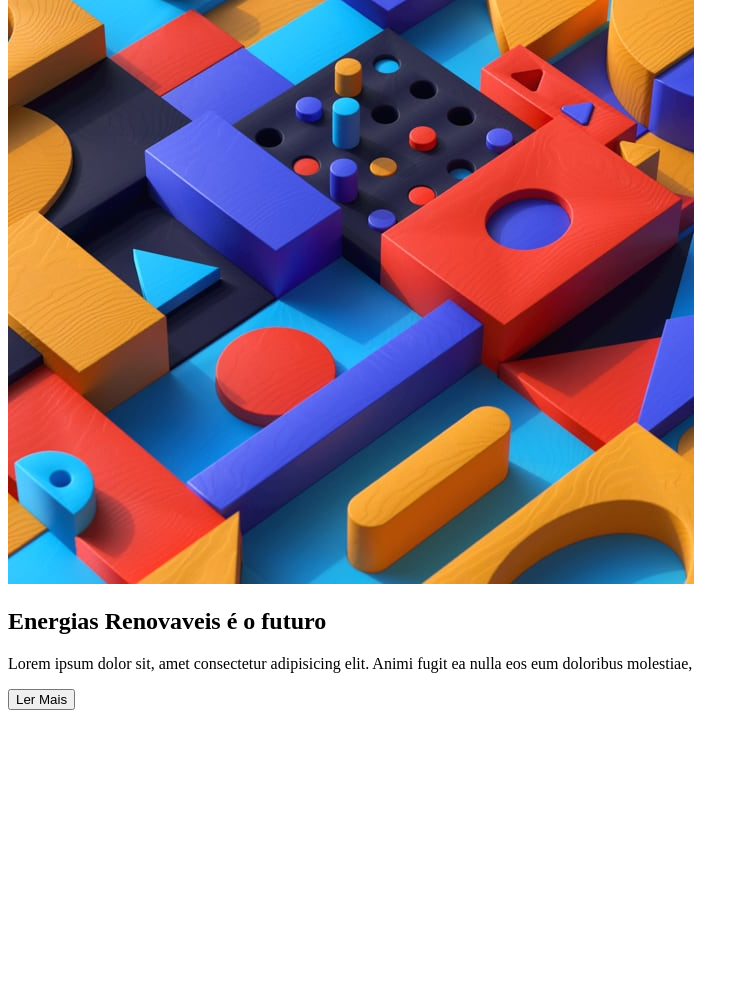
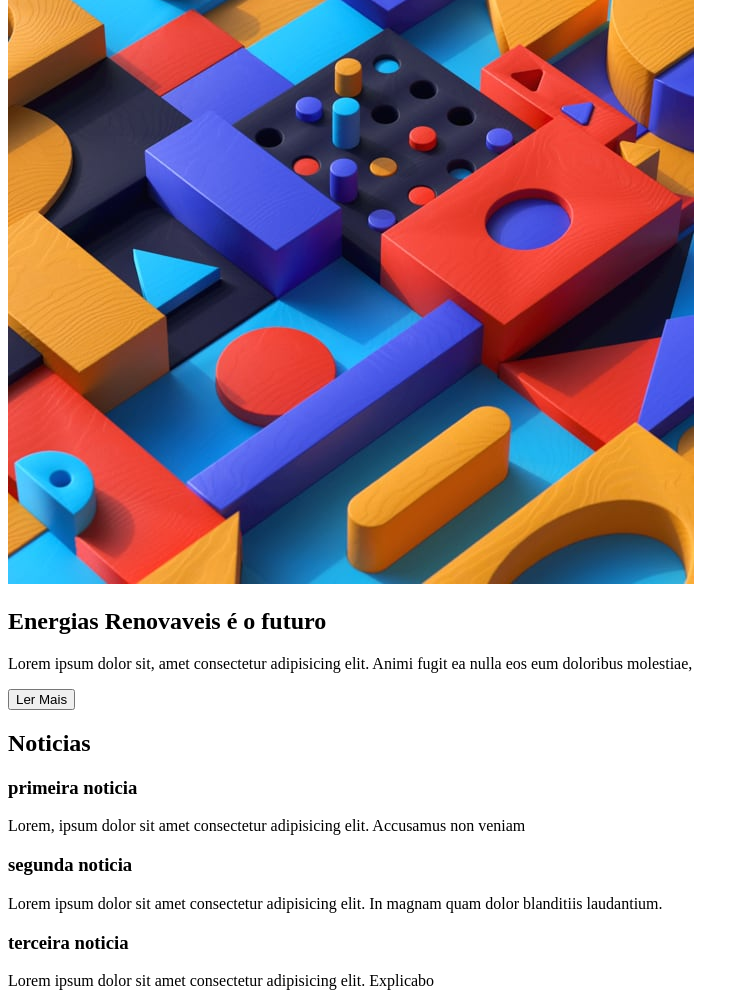
Before and after one commit to marcelo-mchd/UPX3Energias-Renovaveis, a plain HTML site: page index.html in a window 1280 px wide. Shown: the part 70-1076 px from the top of the page, without its empty margins (0-749 px from the left). Before the commit the page ends 800 px from the top, so only its background shows below. Drawn offline with Linux system fonts and the light colour scheme.

Commit message:
desenvolcimento do html - seginda seção completa

```diff
--- a/index.html
+++ b/index.html
@@ -20,6 +20,22 @@
             <p>Lorem ipsum dolor sit, amet consectetur adipisicing elit. Animi fugit ea nulla eos eum doloribus molestiae,</p>
             <button>Ler Mais</button>
         </section>
+
+        <section>
+            <h2>Noticias</h2>
+            <div>
+                <h3>primeira noticia</h3>
+                <p>Lorem, ipsum dolor sit amet consectetur adipisicing elit. Accusamus non veniam</p>
+            </div>
+            <div>
+                <h3>segunda noticia</h3>
+                <p>Lorem ipsum dolor sit amet consectetur adipisicing elit. In magnam quam dolor blanditiis laudantium.</p>
+            </div>
+            <div>
+                <h3>terceira noticia</h3>
+                <p>Lorem ipsum dolor sit amet consectetur adipisicing elit. Explicabo</p>
+            </div>
+        </section>
     </main>
 </body>
 </html>
```
